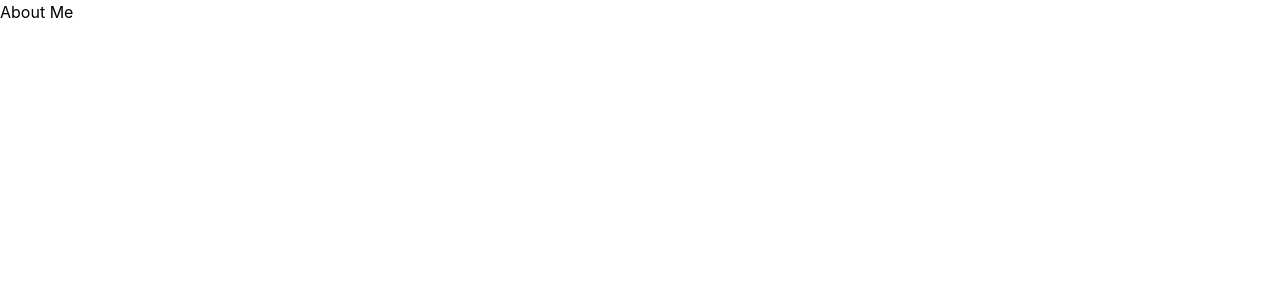
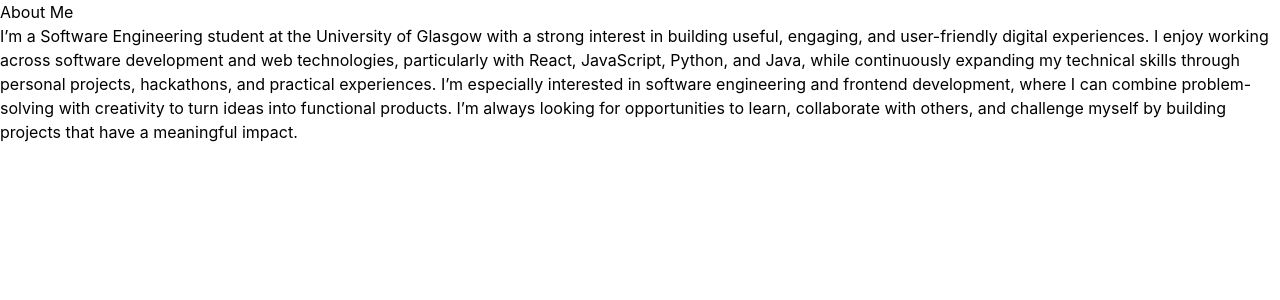
Before and after one commit to ireoluwa10olowoyo-dot/Tech-Portfolio, a React (Vite) app in the folder Portfolio/: page /AboutMe in a window 1280 px wide. Shown: the top 300 px of the page. Built offline with nearby package versions, Linux system fonts and the light colour scheme.

Commit message:
Updated AboutMe

```diff
--- a/Portfolio/src/Components/AboutMe.jsx
+++ b/Portfolio/src/Components/AboutMe.jsx
@@ -4,6 +4,8 @@ function AboutMe(){
     return(
         <>
         <h1>About Me</h1>
+        <p>I’m a Software Engineering student at the University of Glasgow with a strong interest in building useful, engaging, and user-friendly digital experiences. I enjoy working across software development and web technologies, particularly with React, JavaScript, Python, and Java, while continuously expanding my technical skills through personal projects, hackathons, and practical experiences. I’m especially interested in software engineering and frontend development, where I can combine problem-solving with creativity to turn ideas into functional products. I’m always looking for opportunities to learn, collaborate with others, and challenge myself by building projects that have a meaningful impact.
+</p>
         </>
     )
 }
```
